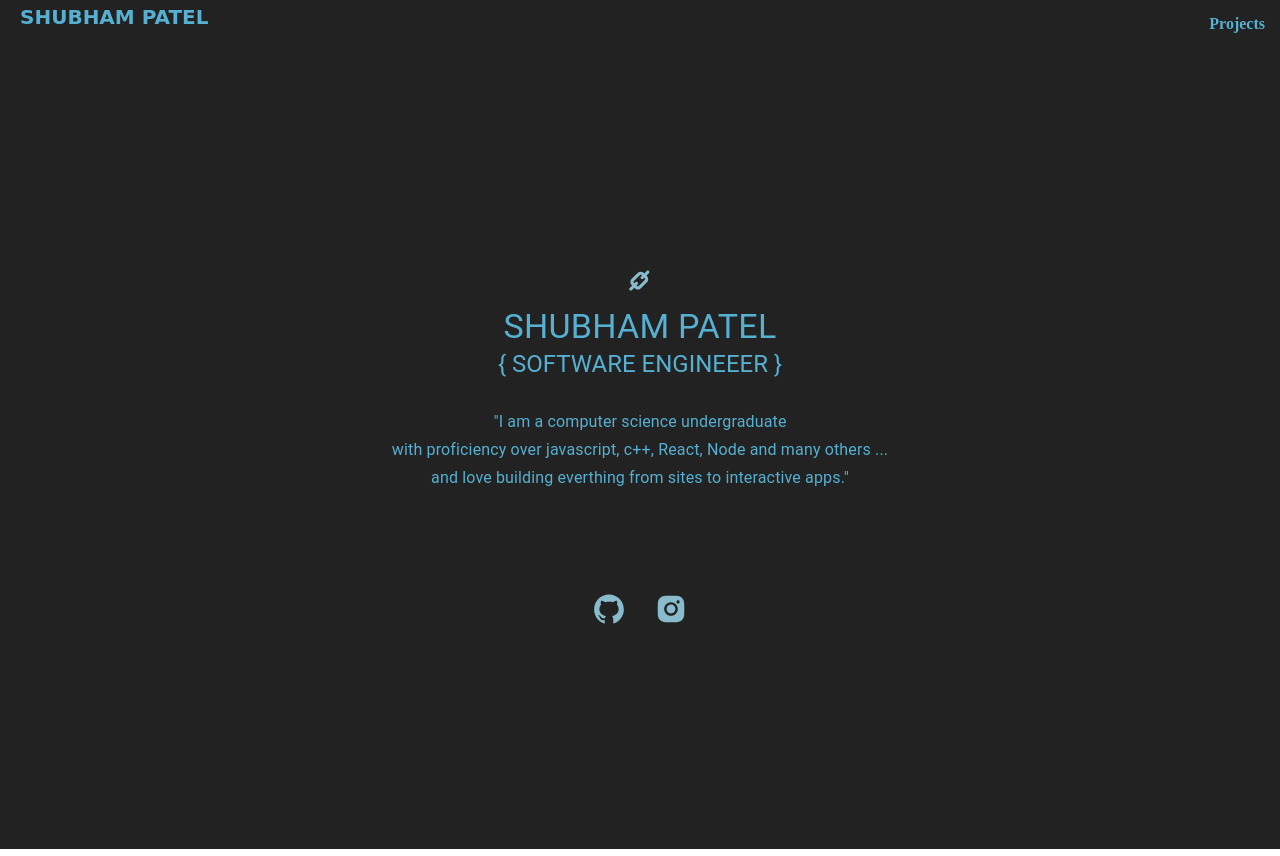
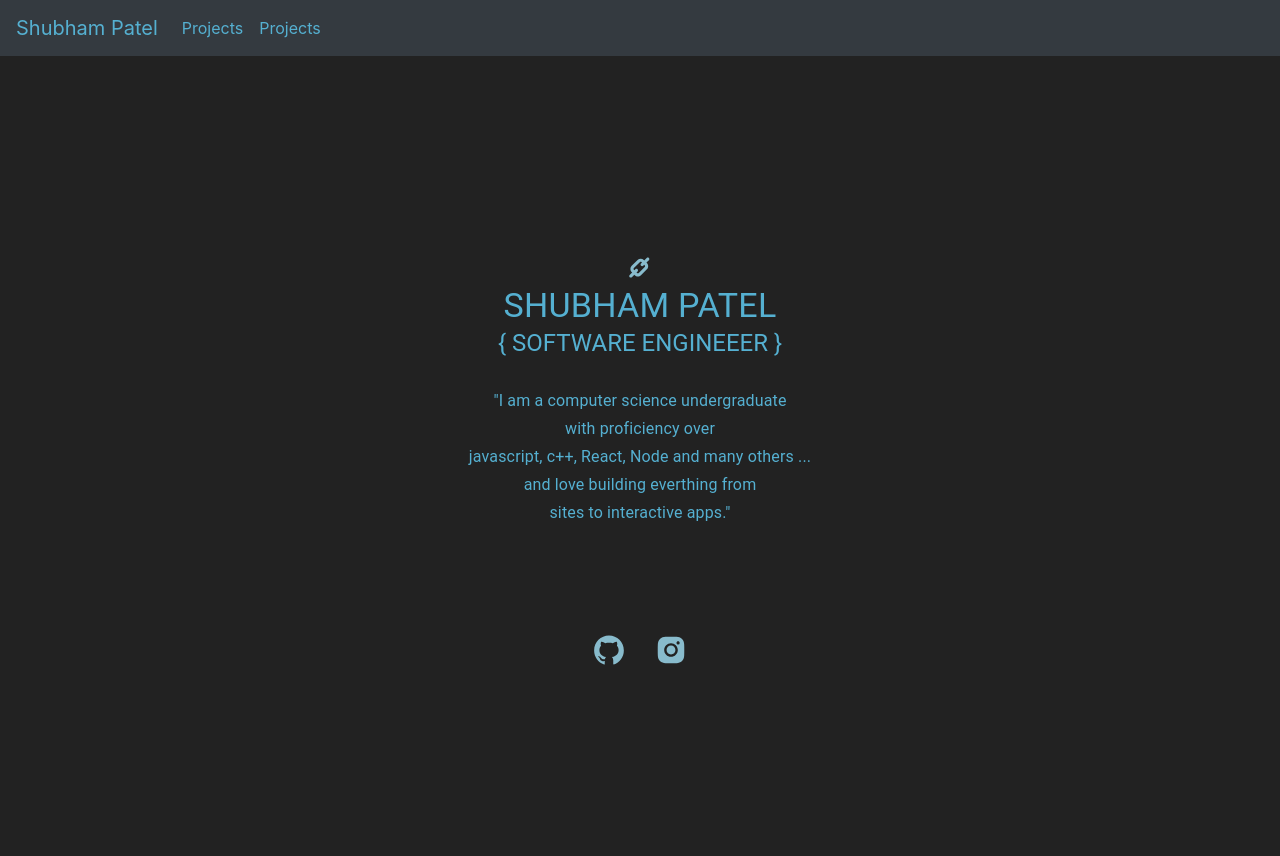
Before and after one commit to Shubham2503/portfolio, a React (Create React App) app: page / in a window 1280 px wide. Built offline with nearby package versions, Linux system fonts and the light colour scheme.

Commit message:
improved navbar

```diff
--- a/package.json
+++ b/package.json
@@ -7,8 +7,10 @@
     "@testing-library/jest-dom": "^4.2.4",
     "@testing-library/react": "^9.5.0",
     "@testing-library/user-event": "^7.2.1",
+    "bootstrap": "^4.5.3",
+    "node-sass": "^4.14.0",
     "react": "^16.13.1",
-    "react-bootstrap": "^1.0.0",
+    "react-bootstrap": "^1.4.0",
     "react-dom": "^16.13.1",
     "react-icons": "^3.9.0",
     "react-router-dom": "^5.1.2",
--- a/public/index.html
+++ b/public/index.html
@@ -34,7 +34,7 @@
       work correctly both with client-side routing and a non-root public URL.
       Learn how to configure a non-root public URL by running `npm run build`.
     -->
-    <title>React App</title>
+    <title>Shubham</title>
   </head>
   <body  style="margin: 0px; padding: 0px;">
     <noscript>You need to enable JavaScript to run this app.</noscript>
--- a/src/App.js
+++ b/src/App.js
@@ -1,6 +1,6 @@
 import React from 'react';
 import ReactDOM from 'react-dom';
-
+import 'bootstrap/dist/css/bootstrap.min.css';
 import Navbr from './components/navbr/nav';
 import Cards from './components/Cards/Cards';
 import AllCards from './components/Cards/AllCards';
--- a/src/components/navbr/nav.js
+++ b/src/components/navbr/nav.js
@@ -1,32 +1,37 @@
 import React, { Component } from 'react';
+import Navbar from 'react-bootstrap/Navbar';
+import Nav from 'react-bootstrap/Nav';
+import NavDropdown from 'react-bootstrap/NavDropdown'
 import { FaAlignRight } from 'react-icons/fa';
-import { Link } from "react-router-dom";
+import { Link, NavLink } from "react-router-dom";
 import ReactDOM from 'react-dom';
 import styles from './nav.module.css';
 
+
 class nav extends Component {
-  state = {
-    toggle: false
-  }
-  Toggle = () => {
-    this.setState({ toggle: !this.state.toggle })
-  }
     render() {
         return (
             <div>
-        <>
-          <div className={styles.navBar}>
-            <Link variant="button" to="/" style={{textDecoration:"none",color:"#55b0d1"}} className={styles.title}>SHUBHAM PATEL</Link>
-            <button onClick={this.Toggle}>
-              <FaAlignRight />
-            </button>
-            <ul className={this.state.toggle ? [styles.show-nav,styles.links] : styles.links}>
-              <li><Link variant="button" to="/projects" style={{textDecoration:"none",color:"#55b0d1"}} >Projects</Link></li>
-            </ul>
-          </div>
-        </>
+                <Navbar collapseOnSelect expand="lg" bg="dark" variant="dark">
+                    <Navbar.Brand><Link style={{ textDecoration: "none", color: "#55b0d1" }} to="/">Shubham Patel</Link></Navbar.Brand>
+                    <Navbar.Toggle aria-controls="responsive-navbar-nav" />
+                    <Navbar.Collapse id="responsive-navbar-nav">
+                        <Nav className="mr-auto">
+                            <Nav.Link><Link to="/projects" style={{ textDecoration: "none", color: "#55b0d1" }}>Projects</Link></Nav.Link>
+                            <Nav.Link><Link to="/projects" style={{ textDecoration: "none", color: "#55b0d1" }}>Projects</Link></Nav.Link>
+                            {/* <NavDropdown title="Dropdown" id="collasible-nav-dropdown">
+                <NavDropdown.Item href="#action/3.1">Action</NavDropdown.Item>
+                <NavDropdown.Item href="#action/3.2">Another action</NavDropdown.Item>
+                <NavDropdown.Item href="#action/3.3">Something</NavDropdown.Item>
+                <NavDropdown.Divider />
+                <NavDropdown.Item href="#action/3.4">Separated link</NavDropdown.Item>
+              </NavDropdown> */}
+                        </Nav>
+                    </Navbar.Collapse>
+                </Navbar>
             </div>
         );
+
     }
 }
 
--- a/src/components/navbr/nav.module.css
+++ b/src/components/navbr/nav.module.css
@@ -51,7 +51,6 @@ button {
   height: 10%;
   font-size: 20px;
   list-style-type: none;
-  font-family: "Comic Sans MS", cursive, sans-serif;
   font-weight: bold;
   float: left;
 }
--- a/src/pages/About/index.js
+++ b/src/pages/About/index.js
@@ -35,10 +35,16 @@ const About = () => {
                 <br />"I am a computer science undergraduate
                 </Typography>
             <Typography variant="subtitle1" className={styles.title}>
-                with proficiency over javascript, c++, React, Node and many others ...
+                with proficiency over
+                </Typography>
+                <Typography variant="subtitle1" className={styles.title}>
+                javascript, c++, React, Node and many others ...
                 </Typography>
             <Typography variant="subtitle1" className={styles.title}>
-                and love building everthing from sites to interactive apps."
+                and love building everthing from
+            </Typography>
+            <Typography variant="subtitle1" className={styles.title}>
+                sites to interactive apps."
             </Typography>
             <div className={styles.icons}>
                 <Typography variant="h4">
```
Also changed, not shown: 1 other file (tests, documents, lock files or other folders). Lines whose indentation alone changed are shown as unchanged.
